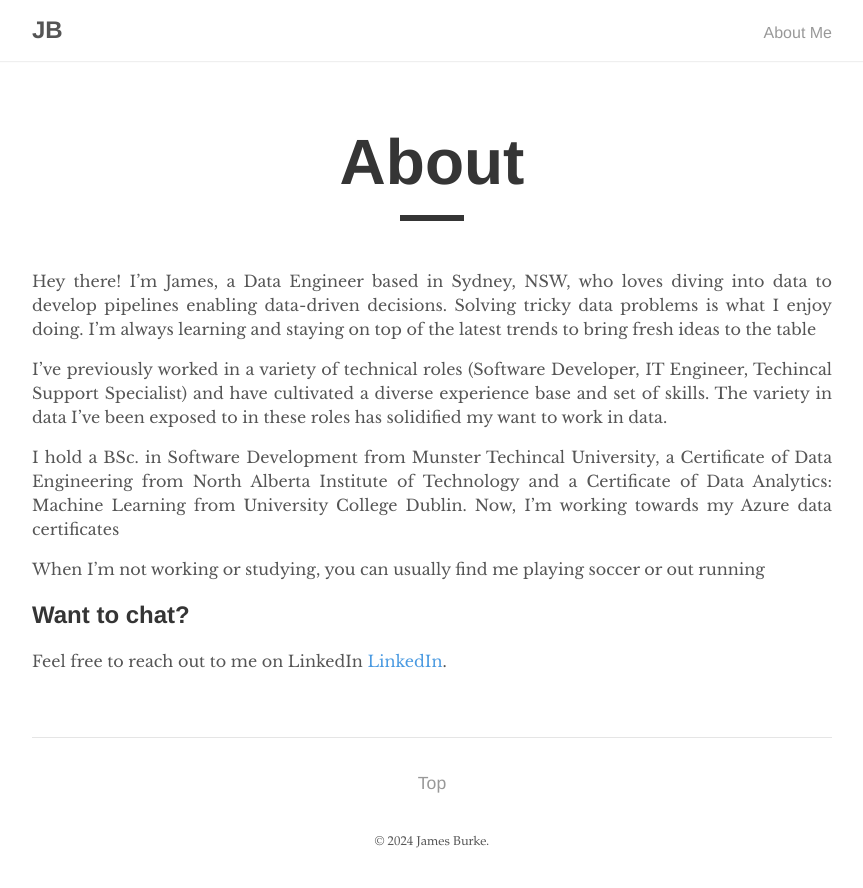
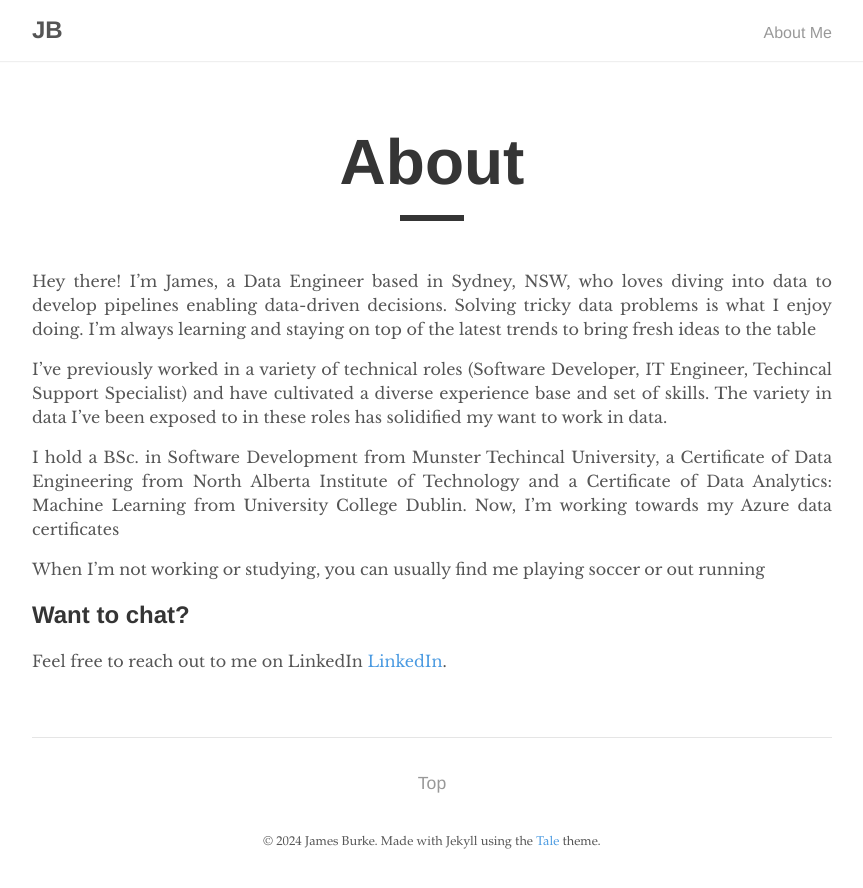
Before and after one commit to james-burke-dev/james-burke-dev.github.io, a Jekyll site: the page built from _pages/about.md, in a window 1280 px wide. Shown: the top 888 px of the page, without its empty margins (208-1071 px from the left). Built offline with Jekyll 4.4.1, drawn with Linux system fonts in a browser that asks for light colours.

Commit message:
Update footer.html

```diff
--- a/_includes/footer.html
+++ b/_includes/footer.html
@@ -1,4 +1,5 @@
 <footer>
   <span>
-    &copy; <time datetime="{{ site.time }}">{{ site.time | date: '%Y' }}</time> {{ site.author.name }}.
+    &copy; <time datetime="{{ site.time }}">{{ site.time | date: '%Y' }}</time> {{ site.author.name }}. Made with Jekyll using the <a href="https://github.com/chesterhow/tale/">Tale</a> theme.
+  </span>
 </footer>
```
